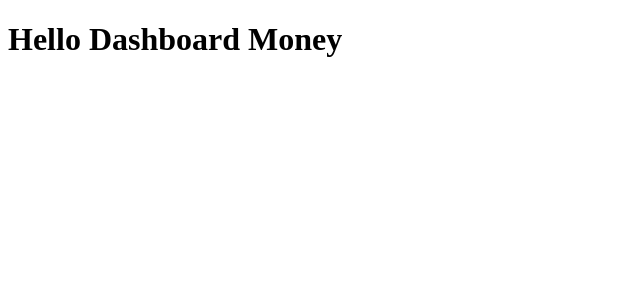
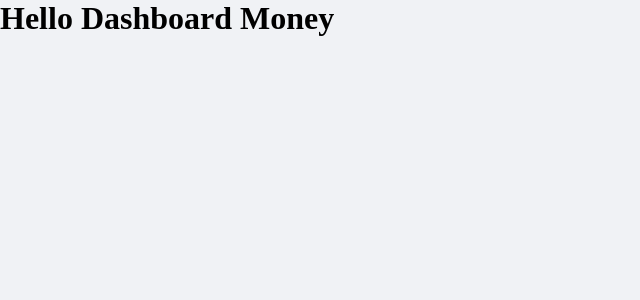
Before and after one commit to BinaryLeo/react_dashboard_money, a React (Create React App) app: page / in a window 1280 px wide. Shown: the top 300 px of the page, without its empty margins (0-640 px from the left). Built offline with nearby package versions, Linux system fonts and the light colour scheme.

Commit message:
chore: add global styles

```diff
--- a/src/App.tsx
+++ b/src/App.tsx
@@ -1,8 +1,10 @@
+import { GlobalStyle } from "./styles/global";
 
 export function App() {
   return (
     <div className="App">
       <h1>Hello Dashboard Money</h1>
+      <GlobalStyle/>
     </div>
   );
 }
--- /dev/null
+++ b/src/styles/global.ts
@@ -0,0 +1,36 @@
+import { createGlobalStyle } from "styled-components";
+
+export const GlobalStyle = createGlobalStyle`
+:root {
+    --background: #f0f2f5;
+    --text-style: #FFB86C;
+    --text-body: #FFC98C;
+    --blue: #01537E;
+
+}
+* {
+        margin: 0;
+        padding: 0;
+        box-sizing: border-box;
+    }
+    html{
+        @media (max-width: 768px) {
+            font-size:93.75%;// 16 x 93.75% = 15px
+        }
+        @media (max-width: 720px) {
+            font-size:87.5%;// 16 x 87.5% = 14px
+        }
+    }
+    body{
+        background-color: var(--background);
+        -webkit-font-smoothing: antialiased;// sharper fonts
+
+    }
+    button{
+        cursor: pointer;
+    }
+    [disabled]{
+        opacity: 0.6;
+        cursor: not-allowed;
+    }
+ `;
```
Also changed, not shown: public/index.html (line endings or trailing spaces).
